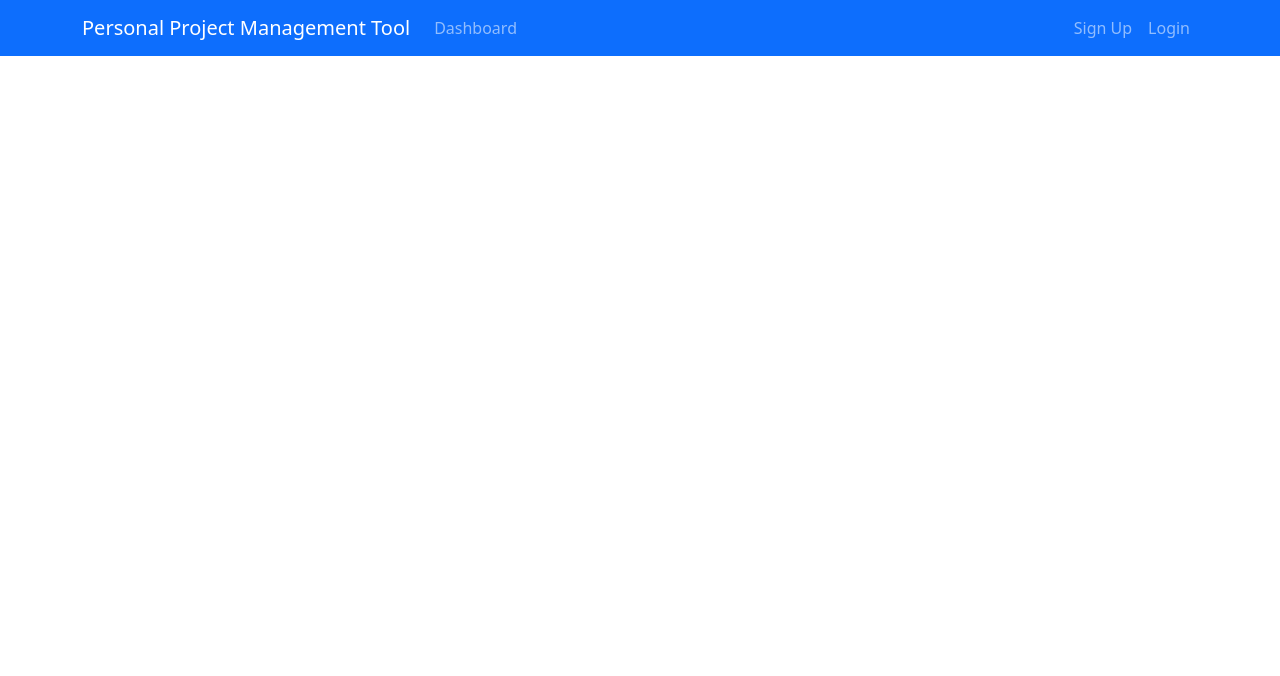
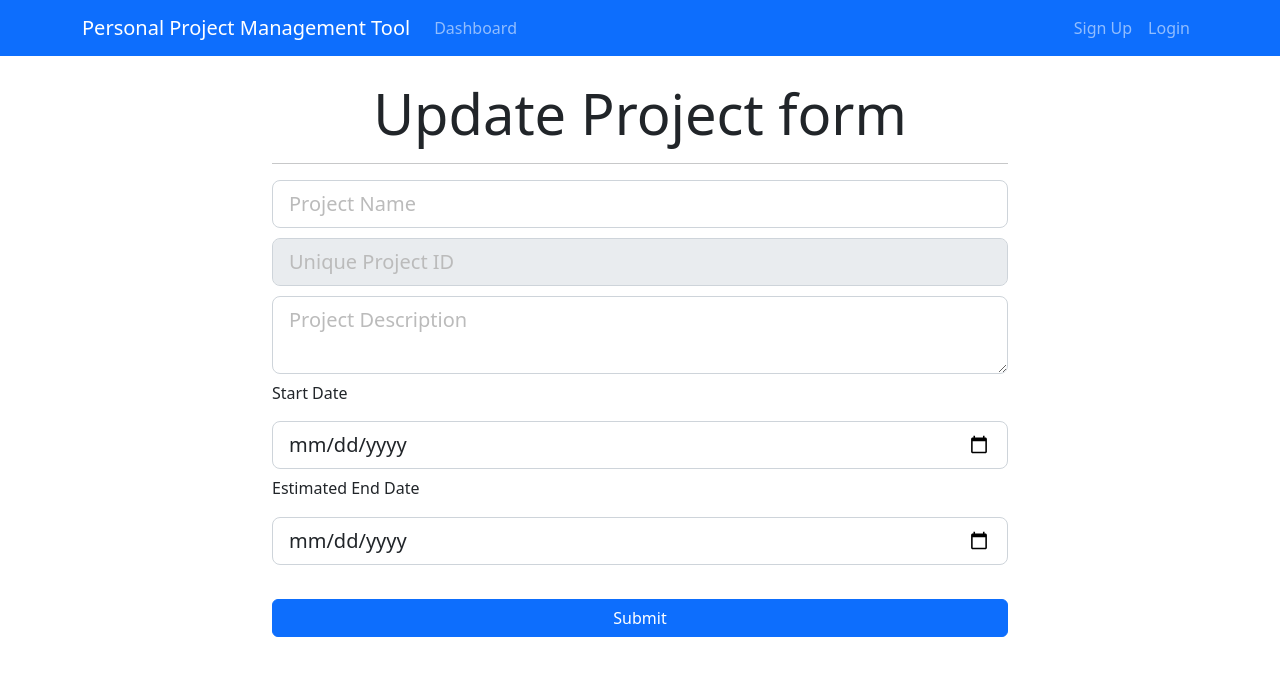
Before and after one commit to AnukulPK/ppmtool-react-client, a React (Create React App) app: page /updateProject/1 in a window 1280 px wide. Shown: the top 676 px of the page. Built offline with nearby package versions, Linux system fonts and the light colour scheme; no server answers.

Commit message:
added update project form

```diff
--- a/src/App.js
+++ b/src/App.js
@@ -6,6 +6,7 @@
 import AddProject from "./components/Project/AddProject";
 import { Provider } from "react-redux";
 import { store } from "./redux/Store";
+import UpdateProject from "./components/Project/UpdateProject";
 
 function App() {
   return (
@@ -17,6 +18,10 @@
             <Route path="/" element={<Dashboard />} />
             <Route path="/dashboard" element={<Dashboard />} />
             <Route path="/addProject" element={<AddProject />} />
+            <Route
+              path="/updateProject/:projectId"
+              element={<UpdateProject />}
+            />
           </Routes>
         </div>
       </Router>
--- a/src/components/Dashboard.js
+++ b/src/components/Dashboard.js
@@ -1,15 +1,14 @@
 import CreateProjectButton from "./Project/CreateProjectButton";
 import ProjectItem from "./Project/ProjectItem";
-import React, { useEffect, useState } from "react";
+import React, { useEffect } from "react";
 import { useSelector, useDispatch } from "react-redux";
 import { getProjects, reset } from "../redux/features/project/projectSlice";
 
 const Dashboard = () => {
   const dispatch = useDispatch();
-  const { isLoading, isError, isSuccess, message, projects } = useSelector(
+  const { isError, isSuccess, projects } = useSelector(
     (state) => state.projects
   );
-  const [projectData, setProjectData] = useState([]);
 
   useEffect(() => {
     return () => {
@@ -21,8 +20,11 @@
 
   useEffect(() => {
     dispatch(getProjects());
-    if (projects) setProjectData(projects);
   }, [dispatch, projects]);
+
+  if (isError) {
+    return <h3>Something went wrong!</h3>;
+  }
 
   return (
     <div className="projects">
@@ -34,7 +36,7 @@
             <CreateProjectButton />
             <br />
             <hr />
-            {projectData?.map((projectValue) => (
+            {projects?.map((projectValue) => (
               <ProjectItem
                 key={projectValue.projectIdentifier}
                 project={projectValue}
--- a/src/components/Project/ProjectItem.jsx
+++ b/src/components/Project/ProjectItem.jsx
@@ -20,7 +20,7 @@
                   <i className="fa fa-flag-checkered pr-1"> Project Board </i>
                 </li>
               </Link>
-              <Link to="/">
+              <Link to={`/updateProject/${project.projectIdentifier}`}>
                 <li className="list-group-item update">
                   <i className="fa fa-edit pr-1"> Update Project Info</i>
                 </li>
--- /dev/null
+++ b/src/components/Project/UpdateProject.jsx
@@ -0,0 +1,60 @@
+import React from "react";
+
+const UpdateProject = () => {
+  return (
+    <div className="project ">
+      <div className="container ">
+        <div className="row ">
+          <div className="col-md-8 m-auto ">
+            <h5 className="display-4 text-center">Update Project form</h5>
+            <hr />
+            <form className="form-display">
+              <div className="form-group">
+                <input
+                  type="text"
+                  className="form-control form-control-lg "
+                  placeholder="Project Name"
+                />
+              </div>
+              <div className="form-group">
+                <input
+                  type="text"
+                  className="form-control form-control-lg"
+                  placeholder="Unique Project ID"
+                  disabled
+                />
+              </div>
+
+              <div className="form-group">
+                <textarea
+                  className="form-control form-control-lg"
+                  placeholder="Project Description"
+                ></textarea>
+              </div>
+              <h6>Start Date</h6>
+              <div className="form-group">
+                <input
+                  type="date"
+                  className="form-control form-control-lg"
+                  name="start_date"
+                />
+              </div>
+              <h6>Estimated End Date</h6>
+              <div className="form-group">
+                <input
+                  type="date"
+                  className="form-control form-control-lg"
+                  name="end_date"
+                />
+              </div>
+
+              <input type="submit" className="btn btn-primary btn-block mt-4" />
+            </form>
+          </div>
+        </div>
+      </div>
+    </div>
+  );
+};
+
+export default UpdateProject;
```
